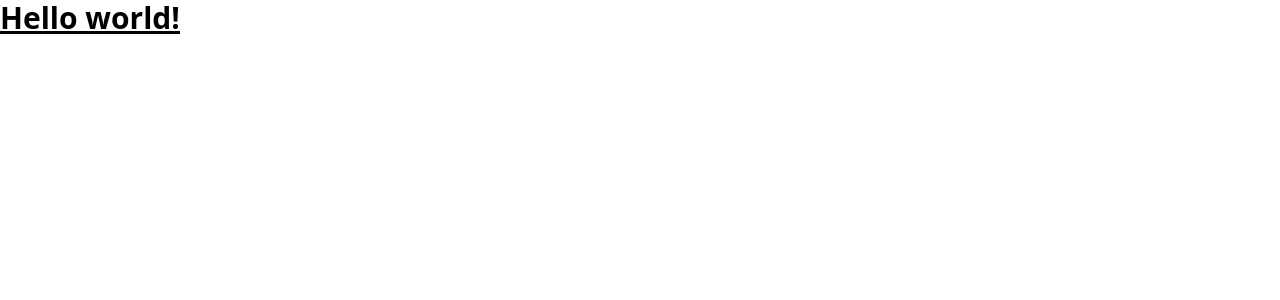
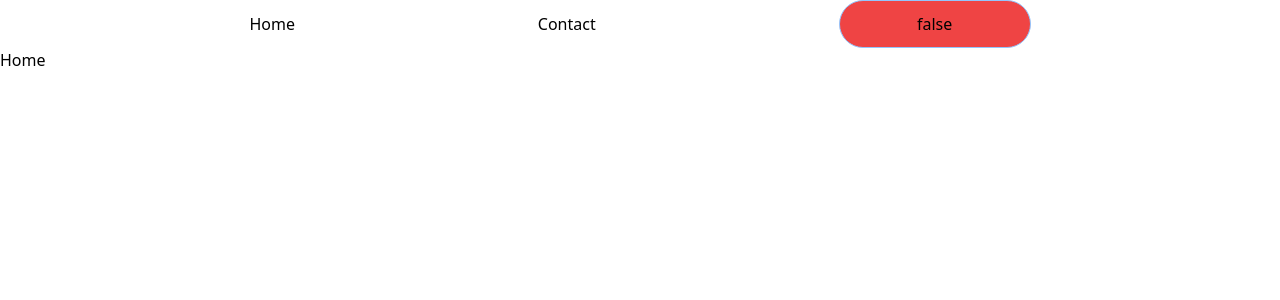
Before and after one commit to christywastaken/christianharrison, a Nuxt app: page / in a window 1280 px wide. Shown: the top 300 px of the page. Built offline with nearby package versions, Linux system fonts and the light colour scheme.

Commit message:
Adds navigation bar

```diff
--- a/app.vue
+++ b/app.vue
@@ -1,5 +1,7 @@
 <template>
   <div>
+  <NavigationHeader />
     <NuxtPage />
+
   </div>
 </template>
--- /dev/null
+++ b/components/navigation/Header.vue
@@ -0,0 +1,19 @@
+<template>
+  <div class="flex items-center justify-around px-[10%] h-[48px]">
+    <NuxtLink :to="{ name: 'index' }">Home</NuxtLink>
+    <NuxtLink :to="{ name: 'contact' }">Contact</NuxtLink>
+    <button class="flex items-center justify-center w-48 h-12 rounded-full bg-gray-200 border-blue-300 border" :class="clickState ? 'bg-green-600' : 'bg-red-500'" @click="toggleClick">
+      {{ clickState }}
+    </button>
+  </div>
+</template>
+
+<script setup lang="ts">
+const clickState = ref<boolean>(false)
+const toggleClick = () => {
+  clickState.value = !clickState.value
+
+}
+</script>
+
+<style scoped></style>
--- /dev/null
+++ b/pages/contact.vue
@@ -0,0 +1,7 @@
+<template>
+  <div class="mx-auto container bg-red-300">
+    <h1 class="text-3xl font-bold underline">
+    Contact
+  </h1>
+  </div>
+</template>
--- a/pages/index.vue
+++ b/pages/index.vue
@@ -1,7 +1,5 @@
 <template>
   <div>
-    <h1 class="text-3xl font-bold underline">
-    Hello world!
-  </h1>
+   Home
   </div>
 </template>
```
